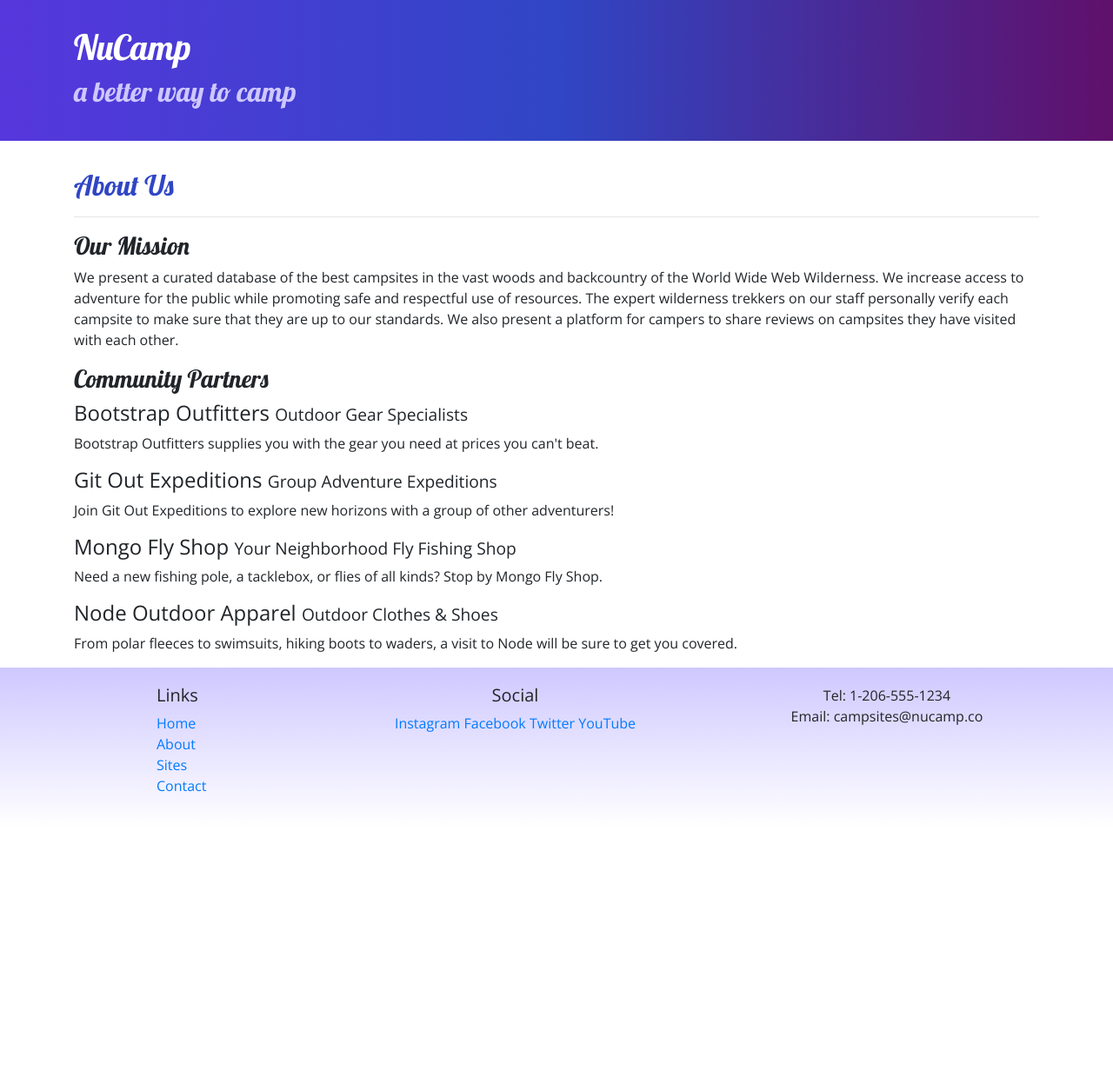
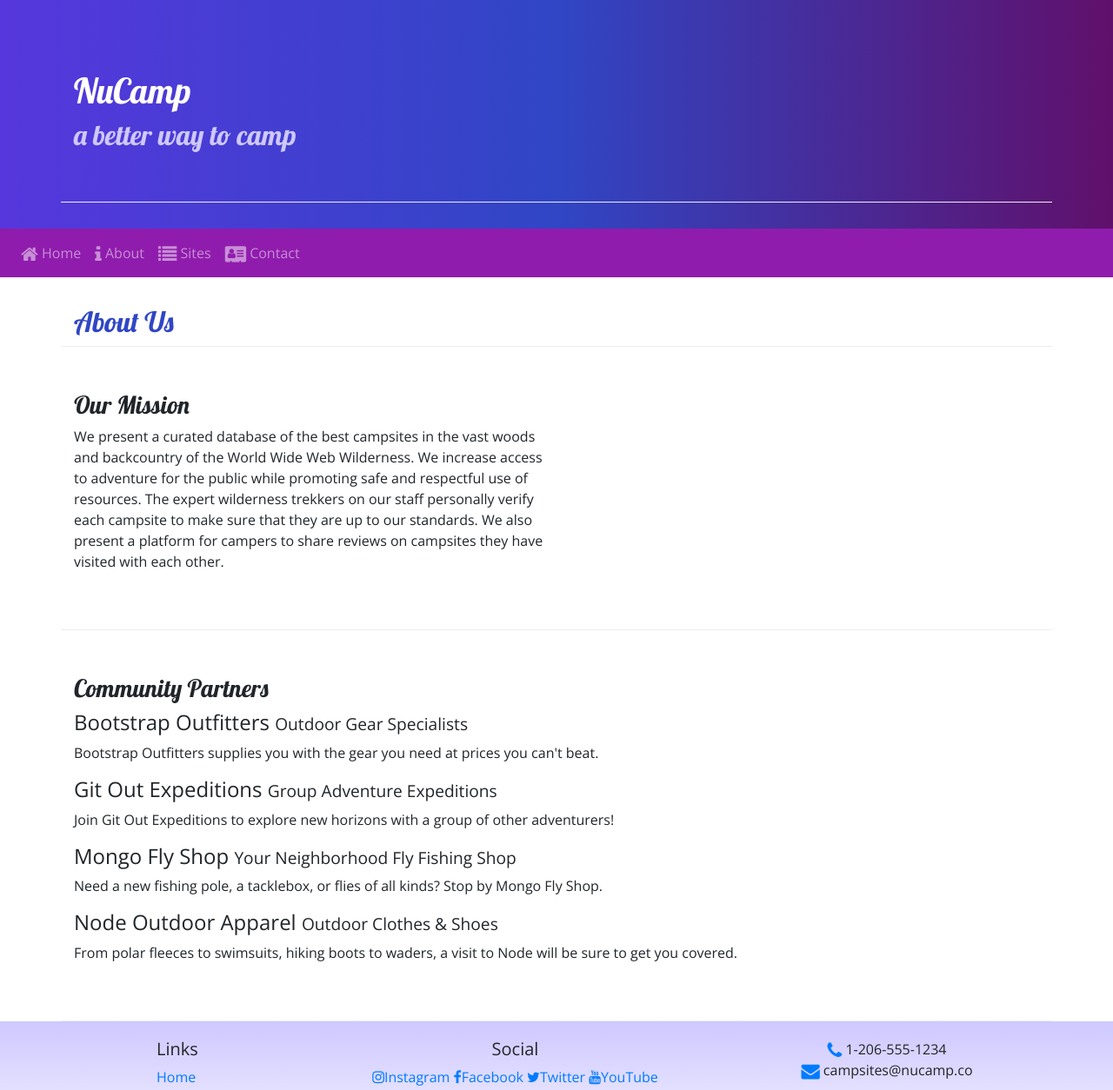
Before and after one commit to Cjir/creator_hub, a website: page aboutus.html in a window 1280 px wide. Shown: the top 1254 px of the page at 87% size. Before the commit the page ends 952 px from the top, so only its background shows below. Drawn offline with nearby package versions, Linux system fonts and the light colour scheme.

Commit message:
navbar and fa awesome

```diff
--- a/aboutus.html
+++ b/aboutus.html
@@ -5,13 +5,14 @@
     <!-- Required meta tags always come first -->
     <meta charset="utf-8" />
     <meta name="viewport" content="width=device-width, initial-scale=1" />
-
    <!-- Bootstrap -->
    <link rel="stylesheet" href="node_modules/bootstrap/dist/css/bootstrap.min.css" />
 
    <!-- Additional CSS must be placed after Bootstrap CSS -->
    <link rel="stylesheet" href="https://fonts.googleapis.com/css?family=Lobster|Open+Sans" />
    <link rel="stylesheet" href="css/styles.css" />
+   <!-- Additional CSS must be placed after Bootstrap CSS -->
+   <link rel="stylesheet" href="node_modules/font-awesome/css/font-awesome.min.css" />
 
     <title>NuCamp: A Better Way To Camp</title>
 </head>
@@ -20,7 +21,7 @@
 
     <header class="jumbotron jumbotron-fluid">
         <div class="container">
-            <div class="row">
+            <div class="row row-content">
                 <div class="col">
                     <h1>NuCamp</h1>
                     <h2>a better way to camp</h2>
@@ -29,32 +30,46 @@
         </div>
     </header>
 
+    <nav class="navbar navbar-expand-sm navbar-dark sticky-top">
+        <button class="navbar-toggler" type="button" data-toggle="collapse" data-target="#nucampNavbar">
+            <span class="navbar-toggler-icon"></span>
+        </button>
+        <div class="collapse navbar-collapse" id=nucampNavbar>
+            <ul class="navbar-nav">
+                <li class="navbar-item"><a class="nav-link" href="index.html"> <i class="fa fa-home fa-lg"></i> Home</a></li>
+                <li class="navbar-item-active"><a class="nav-link" href="aboutus.html"> <i class="fa fa-info fa-lg"></i> About</a></li>
+                <li class="navbar-item"><a class="nav-link" href="#"> <i class="fa fa-list fa-lg"></i> Sites</a></li>
+                <li class="navbar-item"><a class="nav-link" href="#"> <i class="fa fa-address-card fa-lg"></i> Contact</a></li>
+            </ul>
+        </div>
+    </nav>
+
     <div class="container">
-        <div class="row">
+        <div class="row bottomborder">
             <div class="col">
                <h2>About Us</h2>
-               <hr />
+
             </div>
         </div>
 
-        <div class="row">
-            <div class="col">
+        <div class="row row-content">
+            <div class="col-sm-6">
                 <h3>Our Mission</h3>
                 <p>We present a curated database of the best campsites in the vast woods and backcountry of the World Wide Web Wilderness. We increase access to adventure for the public while promoting safe and respectful use of resources. The expert wilderness trekkers on our staff personally verify each campsite to make sure that they are up to our standards. We also present a platform for campers to share reviews on campsites they have visited with each other.</p>
                </div>
         </div>
 
-        <div class="row">
+        <div class="row row-content">
             <div class="col">
                 <h3>Community Partners</h3>
                 <h4>Bootstrap Outfitters <small>Outdoor Gear Specialists</small></h4>
-                <p>Bootstrap Outfitters supplies you with the gear you need at prices you can't beat.</p>
+                <p class="d-none d-sm-block">Bootstrap Outfitters supplies you with the gear you need at prices you can't beat.</p>
                 <h4>Git Out Expeditions <small>Group Adventure Expeditions</small></h4>
-                <p>Join Git Out Expeditions to explore new horizons with a group of other adventurers!</p>
+                <p class="d-none d-sm-block">Join Git Out Expeditions to explore new horizons with a group of other adventurers!</p>
                 <h4>Mongo Fly Shop <small>Your Neighborhood Fly Fishing Shop</small></h4>
-                <p>Need a new fishing pole, a tacklebox, or flies of all kinds? Stop by Mongo Fly Shop.</p>
+                <p class="d-none d-sm-block">Need a new fishing pole, a tacklebox, or flies of all kinds? Stop by Mongo Fly Shop.</p>
                 <h4>Node Outdoor Apparel <small>Outdoor Clothes & Shoes</small></h4>
-                <p>From polar fleeces to swimsuits, hiking boots to waders, a visit to Node will be sure to get you covered.</p>
+                <p class="d-none d-sm-block">From polar fleeces to swimsuits, hiking boots to waders, a visit to Node will be sure to get you covered.</p>
             </div>
         </div>
     </div>
@@ -66,21 +81,21 @@
                     <h5>Links</h5>
                     <ul class="list-unstyled">
                         <li><a href="index.html">Home</a></li>
-                        <li><a href="#">About</a></li>
+                        <li><a href="aboutus.html">About</a></li>
                         <li><a href="#">Sites</a></li>
                         <li><a href="#">Contact</a></li>
                     </ul>
                 </div>
                 <div class="col-6 col-sm-5 text-center">
                     <h5>Social</h5>
-                    <a href="http://instagram.com/">Instagram</a>
-                    <a href="http://facebook.com/">Facebook</a>
-                    <a href="http://twitter.com/">Twitter</a>
-                    <a href="http://youtube.com/">YouTube</a>
+                    <a href="http://instagram.com/"> <i class="fa fa-instagram"> </i>Instagram</a>
+                    <a href="http://facebook.com/"> <i class="fa fa-facebook"> </i>Facebook</a>
+                    <a href="http://twitter.com/"> <i class="fa fa-twitter"> </i>Twitter</a>
+                    <a href="http://youtube.com/"> <i class="fa fa-youtube"> </i>YouTube</a>
                 </div>
                 <div class="col-sm-4 text-center">
-                    Tel: 1-206-555-1234<br />
-                    Email: campsites@nucamp.co
+                    <i class="fa fa-phone fa-lg text-primary"> </i> 1-206-555-1234<br />
+                    <i class="fa fa-envelope fa-lg text-primary"> </i> campsites@nucamp.co
                 </div>
            </div>
         </div>
@@ -91,7 +106,6 @@
     <script src="node_modules/popper.js/dist/umd/popper.min.js"></script>
     <script src="node_modules/bootstrap/dist/js/bootstrap.min.js"></script>
 
-
 </body>
 
 </html>
--- a/css/styles.css
+++ b/css/styles.css
@@ -19,6 +19,7 @@ footer {
    padding: 20px 0;
 }
 .jumbotron {
+    margin: 0;
     padding: 30px;
     background-image: linear-gradient(to right, #5637DD, #3046C5, #60106B);
     color:white;
@@ -29,3 +30,12 @@ footer {
     border-bottom: 1px ridge;
     min-height: 200px;
  }
+
+ .bottomborder {
+    padding-top: 2em;
+    border-bottom: 1px ridge;
+ }
+
+ .navbar{
+    background-color: #901CAD;
+ }
--- a/package.json
+++ b/package.json
@@ -15,6 +15,7 @@
   },
   "dependencies": {
     "bootstrap": "^4.0.0",
+    "font-awesome": "^4.7.0",
     "jquery": "^3.3.1",
     "popper.js": "^1.12.9"
   }
```
Also changed, not shown: index.html (+26 -10 lines), 1 other file. Lines whose indentation alone changed are shown as unchanged.
